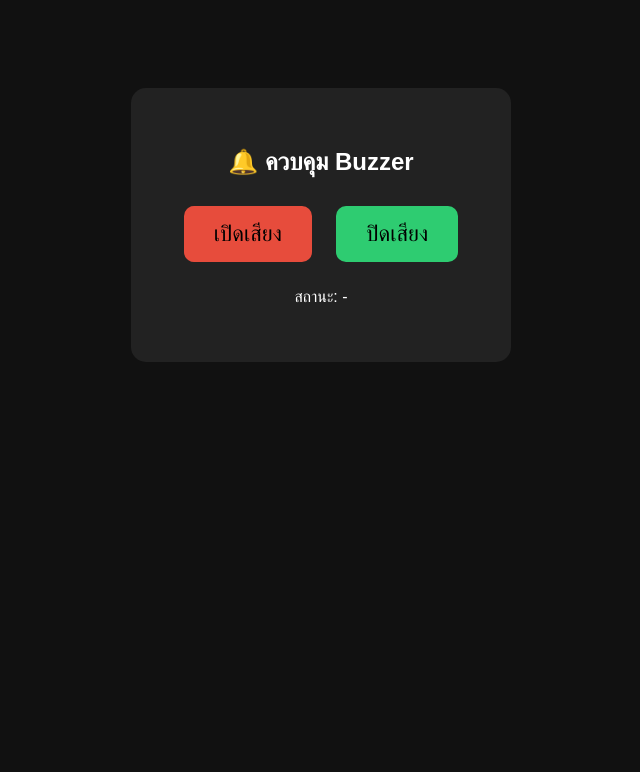
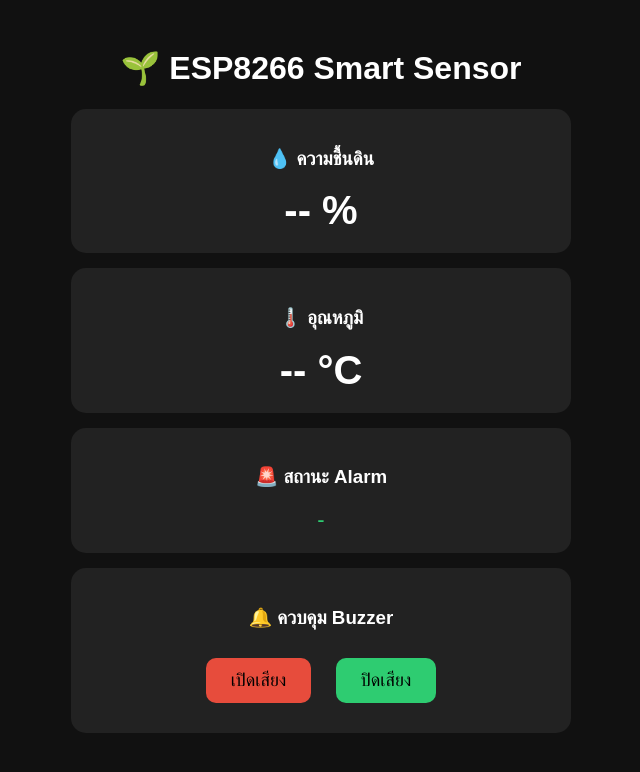
Before and after one commit to Kajonsak225/di, a plain HTML site: page index.html in a window 1280 px wide. Shown: the whole page, without its empty margins (319-959 px from the left). Drawn offline with Linux system fonts and the light colour scheme; no server answers.

Commit message:
Update index.html

```diff
--- a/index.html
+++ b/index.html
@@ -2,54 +2,80 @@
 <html lang="th">
 <head>
 <meta charset="UTF-8">
-<title>ESP8266 Alarm Control</title>
+<title>ESP8266 Smart Monitor</title>
 
-<!-- Firebase v8 (เข้ากับที่คุณใช้) -->
 <script src="https://www.gstatic.com/firebasejs/8.10.0/firebase-app.js"></script>
 <script src="https://www.gstatic.com/firebasejs/8.10.0/firebase-database.js"></script>
 
 <style>
 body{
-  font-family: sans-serif;
+  font-family:sans-serif;
   background:#111;
   color:white;
   text-align:center;
-  padding-top:80px;
+}
+.container{
+  max-width:500px;
+  margin:auto;
+  padding:20px;
+}
+.card{
+  background:#222;
+  margin:15px 0;
+  padding:20px;
+  border-radius:15px;
+}
+.value{
+  font-size:40px;
+  font-weight:bold;
 }
 button{
-  font-size:22px;
-  padding:15px 30px;
+  font-size:18px;
+  padding:12px 25px;
+  margin:10px;
   border:none;
   border-radius:10px;
-  margin:10px;
   cursor:pointer;
 }
 .on{background:#e74c3c;}
 .off{background:#2ecc71;}
-.card{
-  background:#222;
-  padding:40px;
-  width:300px;
-  margin:auto;
-  border-radius:15px;
-}
+.alarmOn{color:#ff4444;font-size:22px;}
+.alarmOff{color:#2ecc71;font-size:22px;}
 </style>
 </head>
 
 <body>
 
+<div class="container">
+
+<h1>🌱 ESP8266 Smart Sensor</h1>
+
 <div class="card">
-<h2>🔔 ควบคุม Buzzer</h2>
+<h3>💧 ความชื้นดิน</h3>
+<div id="soil" class="value">-- %</div>
+</div>
 
+<div class="card">
+<h3>🌡️ อุณหภูมิ</h3>
+<div id="temp" class="value">-- °C</div>
+</div>
+
+<div class="card">
+<h3>🚨 สถานะ Alarm</h3>
+<div id="alarm" class="alarmOff">-</div>
+</div>
+
+<div class="card">
+<h3>🔔 ควบคุม Buzzer</h3>
 <button class="on" onclick="setAlarm(true)">เปิดเสียง</button>
 <button class="off" onclick="setAlarm(false)">ปิดเสียง</button>
+</div>
 
-<p id="status">สถานะ: -</p>
 </div>
 
 <script>
 
-/* ===== Firebase Config (ใส่ของโปรเจคคุณ) ===== */
+/* ===== Firebase Config ===== */
 var firebaseConfig = {
   apiKey: "AIzaSyC1a-XkNqLQ-fR9K9G3rRq4H3k9SKw9EF0",
   databaseURL: "https://kjszz-1a818-default-rtdb.firebaseio.com/"
@@ -58,16 +84,35 @@
 firebase.initializeApp(firebaseConfig);
 var db = firebase.database();
 
-/* ===== ส่งคำสั่ง ===== */
+/* ===== READ SENSOR REALTIME ===== */
+
+db.ref("/sensor/soil").on("value",snap=>{
+ document.getElementById("soil").innerText =
+ (snap.val() ?? "--") + " %";
+});
+
+db.ref("/sensor/temperature").on("value",snap=>{
+ document.getElementById("temp").innerText =
+ (snap.val() ?? "--") + " °C";
+});
+
+db.ref("/sensor/alarm").on("value",snap=>{
+ let state = snap.val();
+ let el = document.getElementById("alarm");
+
+ if(state){
+   el.innerText="🔴 Alarm ทำงาน";
+   el.className="alarmOn";
+ }else{
+   el.innerText="🟢 ปกติ";
+   el.className="alarmOff";
+ }
+});
+
+/* ===== CONTROL ===== */
 function setAlarm(state){
-  db.ref("/control/enable").set(state);
+ db.ref("/control/enable").set(state);
 }
-
-/* ===== อ่านสถานะ realtime ===== */
-db.ref("/control/enable").on("value",function(snapshot){
-  document.getElementById("status").innerText =
-  "สถานะ: " + (snapshot.val() ? "🔴 เปิดอยู่" : "🟢 ปิดอยู่");
-});
 
 </script>
 
```
